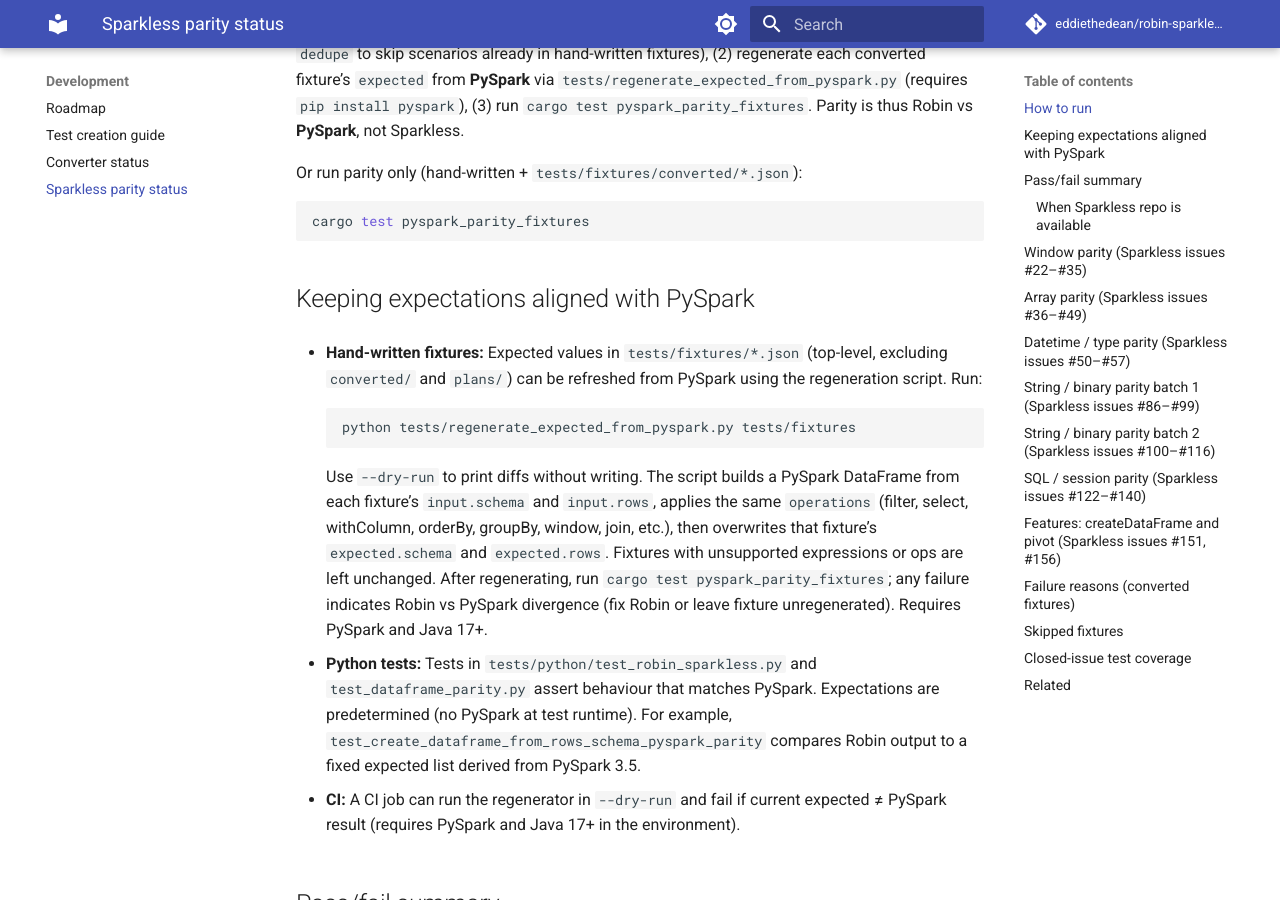
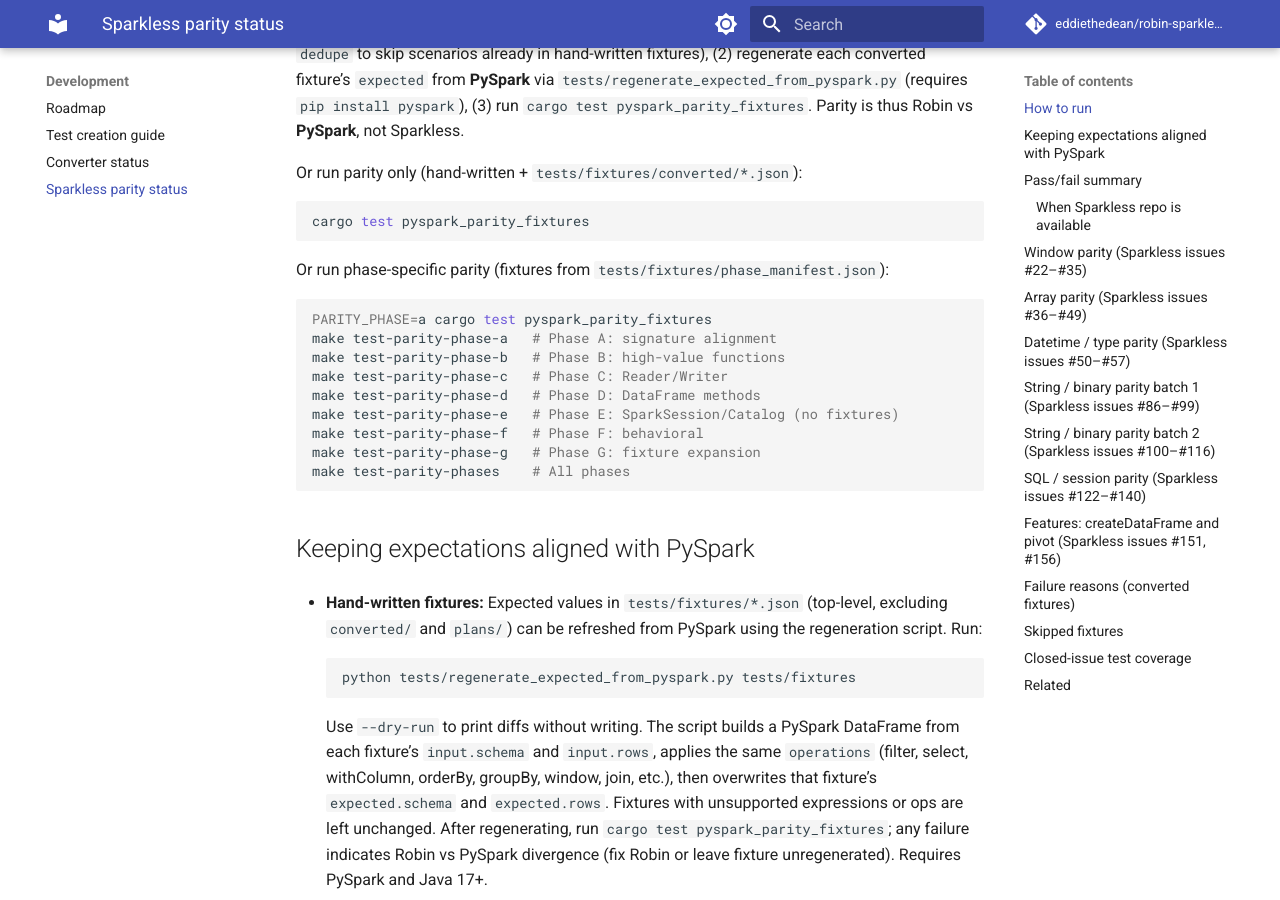
Before and after one commit to eddiethedean/robin-sparkless, an MkDocs documentation site: the page built from docs/SPARKLESS_PARITY_STATUS.md, in a window 1280 px wide and 900 px high, scrolled down 429 px. Built offline with MkDocs 1.6.1 and Material for MkDocs 9.7.7, drawn with Linux system fonts in a browser that asks for light colours; comment, search, counter and statistics services are not loaded; some of the changed text lies outside the part shown.

Commit message:
Update parity documentation
- Add phase_manifest.json reference and phase testing to all parity docs
- Add PARITY_PHASE/make test-parity-phase-X to SPARKLESS_PARITY_STATUS, CONVERTER_STATUS
- Add phase manifest update step to TEST_CREATION_GUIDE workflow
- Fix fixture count (201 passing, 11 skipped) in FULL_PARITY_ROADMAP, SPARKLESS_PARITY_STATUS
- Add phase-specific parity targets to README, docs/index.md

Co-authored-by: Cursor <cursoragent@cursor.com>

````diff
--- a/docs/SPARKLESS_PARITY_STATUS.md
+++ b/docs/SPARKLESS_PARITY_STATUS.md
@@ -15,6 +15,20 @@ Or run parity only (hand-written + `tests/fixtures/converted/*.json`):
 
 ```bash
 cargo test pyspark_parity_fixtures
+```
+
+Or run phase-specific parity (fixtures from `tests/fixtures/phase_manifest.json`):
+
+```bash
+PARITY_PHASE=a cargo test pyspark_parity_fixtures
+make test-parity-phase-a   # Phase A: signature alignment
+make test-parity-phase-b   # Phase B: high-value functions
+make test-parity-phase-c   # Phase C: Reader/Writer
+make test-parity-phase-d   # Phase D: DataFrame methods
+make test-parity-phase-e   # Phase E: SparkSession/Catalog (no fixtures)
+make test-parity-phase-f   # Phase F: behavioral
+make test-parity-phase-g   # Phase G: fixture expansion
+make test-parity-phases    # All phases
 ```
 
 ## Keeping expectations aligned with PySpark
````
Also changed, not shown: other parts of docs/SPARKLESS_PARITY_STATUS.md (+1 -1 lines), README.md (+1 -0 lines), docs/CONVERTER_STATUS.md (+2 -0 lines), docs/FULL_PARITY_ROADMAP.md (+2 -2 lines), docs/PARITY_STATUS.md (+2 -2 lines), docs/TEST_CREATION_GUIDE.md (+5 -1 lines), docs/index.md (+1 -1 lines).
